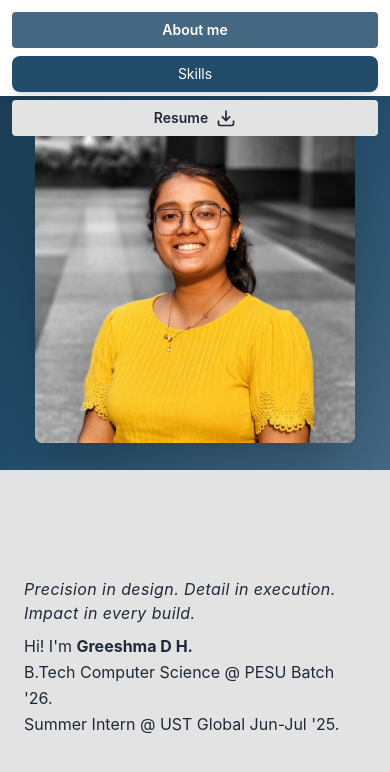
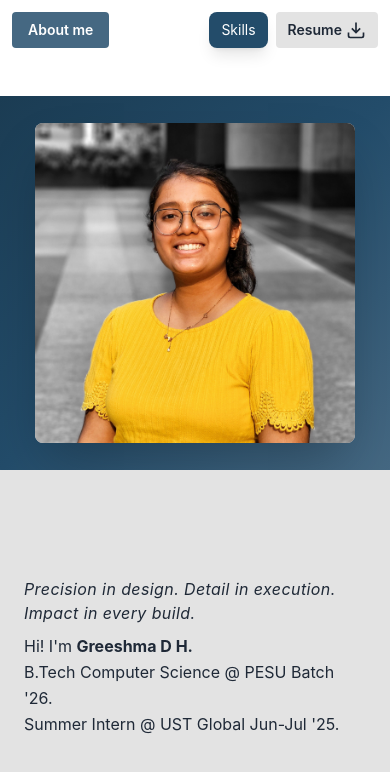
Before and after one commit to greeshmadh/portfolio_website_greeshma, a React (Vite) app: page / in a window 390 px wide. Shown: the top 772 px of the page. Built offline with nearby package versions, Linux system fonts and the light colour scheme; the HTML template or start-up script is replaced by a standard one.

Commit message:
Aligned buttons in mobileview

```diff
--- a/src/components/HeroSection.jsx
+++ b/src/components/HeroSection.jsx
@@ -357,37 +357,62 @@ function HeroSection() {
   return (
     <section className="h-screen flex flex-col relative snap-start">
       {/* Navigation */}
-      <div className="absolute top-0 left-0 right-0 flex flex-col sm:flex-row justify-between items-start gap-2 sm:gap-0 p-3 sm:p-6 z-10">
+<div className="absolute top-0 left-0 right-0 p-3 sm:p-6 z-10">
+  <div className="flex justify-between items-start">
+    {/* Left - About Me Button */}
     <button
       onClick={scrollToAbout}
-          className="px-4 sm:px-6 py-2 sm:py-3 bg-[#456882] text-white text-sm sm:text-lg font-semibold rounded hover:bg-[#527A97] transition-colors w-full sm:w-auto"
+      className="px-4 sm:px-6 py-2 sm:py-3 bg-[#456882] text-white text-sm sm:text-lg font-semibold rounded hover:bg-[#527A97] transition-colors"
     >
       About me
     </button>
 
+    {/* Right - Skills & Download Buttons (mobile only) */}
+    <div className="flex gap-2 items-start md:hidden">
+      <button
+        onClick={() => setShowSkills(!showSkills)}
+        className="px-3 py-2 bg-[#234C6A] text-white text-sm rounded-lg hover:bg-[#456882] shadow-lg transition-all whitespace-nowrap"
+      >
+        Skills
+      </button>
+
       <button
         onClick={downloadResume}
-          className="px-4 sm:px-6 py-2 sm:py-3 bg-[#E3E3E3] text-gray-800 text-sm sm:text-lg font-semibold rounded hover:bg-gray-300 transition-colors flex items-center justify-center gap-2 w-full sm:w-auto order-3 sm:order-2"
+        className="px-3 py-2 bg-[#E3E3E3] text-gray-800 text-sm font-semibold rounded hover:bg-gray-300 transition-colors flex items-center gap-1 whitespace-nowrap"
       >
-          <span className="hidden sm:inline">Download Resume</span>
-          <span className="sm:hidden">Resume</span>
+        <span>Resume</span>
         <svg width="20" height="20" viewBox="0 0 24 24" fill="none" stroke="currentColor" strokeWidth="2">
           <path d="M21 15v4a2 2 0 0 1-2 2H5a2 2 0 0 1-2-2v-4M7 10l5 5 5-5M12 15V3"/>
         </svg>
       </button>
+    </div>
 
+    {/* Right - Download Button (desktop only) */}
+    <button
+      onClick={downloadResume}
+      className="hidden md:flex px-6 py-3 bg-[#E3E3E3] text-gray-800 text-lg font-semibold rounded hover:bg-gray-300 transition-colors items-center gap-2"
+    >
+      Download Resume
+      <svg width="20" height="20" viewBox="0 0 24 24" fill="none" stroke="currentColor" strokeWidth="2">
+        <path d="M21 15v4a2 2 0 0 1-2 2H5a2 2 0 0 1-2-2v-4M7 10l5 5 5-5M12 15V3"/>
+      </svg>
+    </button>
+  </div>
+
+  {/* Center - Skills Button (desktop only) */}
   <button
     onClick={() => setShowSkills(!showSkills)}
     ref={skillsBtnRef}
-          className="px-4 sm:px-5 py-2 sm:py-3 bg-[#234C6A] text-white text-sm sm:text-lg rounded-lg hover:bg-[#456882] shadow-lg transition-all w-full sm:w-auto sm:absolute sm:top-6 sm:left-1/2 sm:translate-x-[10px] order-2 sm:order-3"
+    className="hidden md:block absolute top-6 left-1/2 translate-x-[10px] px-5 py-3 bg-[#234C6A] text-white text-lg rounded-lg hover:bg-[#456882] shadow-lg transition-all"
   >
     Skills
   </button>
 
+  {/* Skills Popup */}
   {showSkills && (
     <div
       ref={skillsRef}
-            className="fixed sm:absolute top-[140px] sm:top-[72px] left-4 right-4 sm:left-1/2 sm:right-auto sm:translate-x-[30px] w-auto sm:w-72 p-5 rounded-xl shadow-2xl border bg-white/20 backdrop-blur-xl border-white/30 z-20"
+      className="fixed md:absolute top-16 right-3 md:top-[72px] md:left-1/2 md:translate-x-[30px] md:right-auto w-64 md:w-72 p-5 rounded-xl shadow-2xl border bg-white/20 backdrop-blur-xl border-white/30 z-20"
     >
       <h3 className="text-lg sm:text-xl font-bold text-[#1B3C53] mb-3">My Skills</h3>
       <ul className="text-[#1B3C53] space-y-1 font-medium text-sm sm:text-base">
@@ -404,7 +429,7 @@ function HeroSection() {
       </ul>
       <button
         onClick={() => setShowSkills(false)}
-              className="mt-4 px-4 py-2 bg-[#456882] text-white rounded-md hover:bg-[#234C6A] w-full sm:w-auto"
+        className="mt-4 px-4 py-2 bg-[#456882] text-white rounded-md hover:bg-[#234C6A] w-full"
       >
         Close
       </button>
```
Also changed, not shown: TO-DO.txt. Lines whose indentation alone changed are shown as unchanged.
